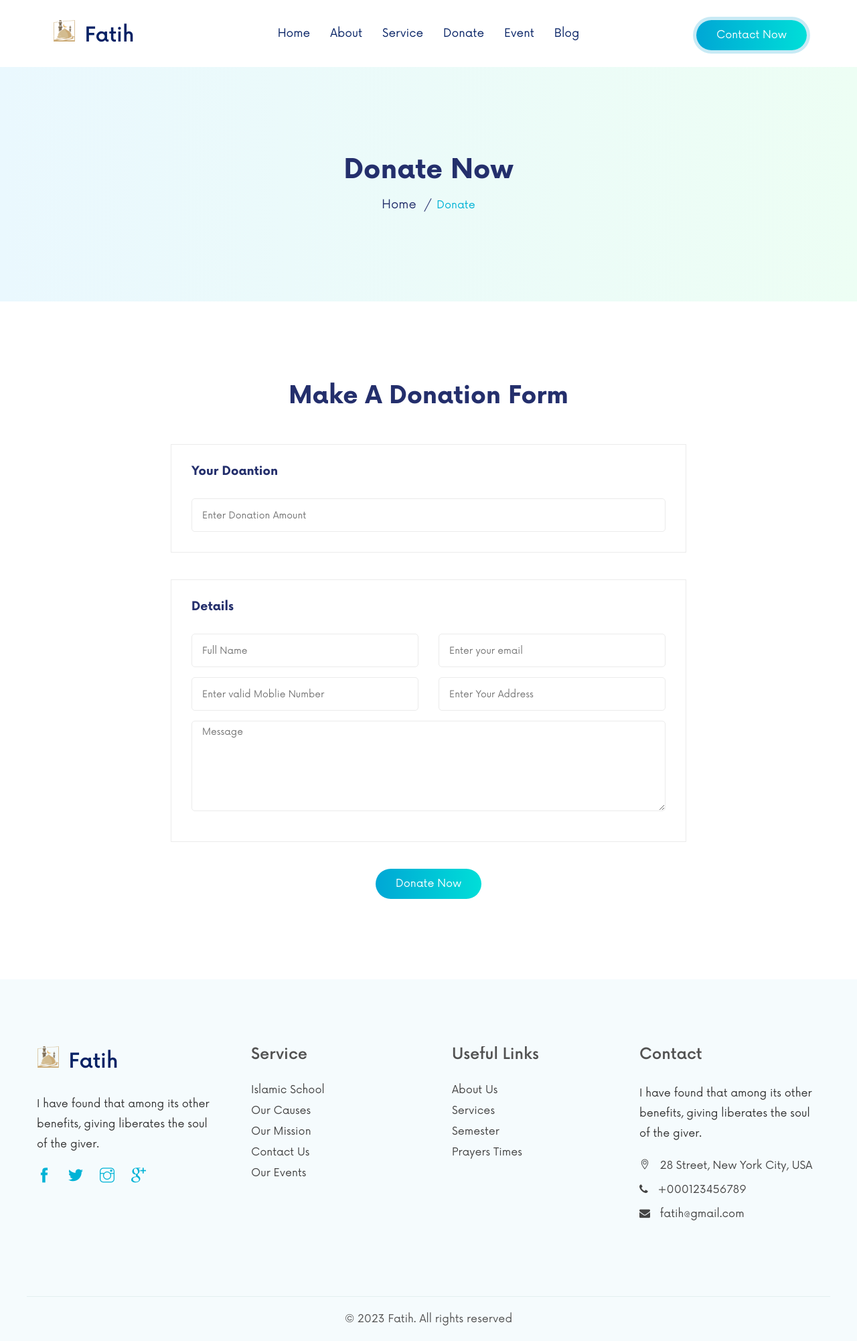
After one commit to TouhinTechnical/masjid_al_haram_Islamic_center, a PHP site: page /donate.html in a window 1280 px wide. The commit adds this page. Shown: the whole page at 67% size. Run offline with PHP 8.4, Linux system fonts and the light colour scheme.

Commit message:
Donation page design part created

```diff
--- a/assets/css/style.css
+++ b/assets/css/style.css
@@ -1,9 +1,6 @@
 /* -------------
     Fonts
 ----------------*/
-
-/* google fonts */
-@import url('https://fonts.googleapis.com/css2?family=Open+Sans:wght@300;400;600;700&family=Rubik:ital,wght@0,300;0,400;0,700;1,500&display=swap');
 /* custom fonts */
 @font-face {
     font-family: 'Conv_Now-Bold';
@@ -132,6 +129,9 @@ a{
 .fs-30{
     font-size: 30px;
 }
+.fs-36{
+    font-size: 36px;
+}
 .fs-40{
     font-size: 40px;
 }
@@ -141,8 +141,14 @@ a{
 .d-flex{
     display: flex;
 }
+.f-wrap{
+    flex-wrap: wrap;
+}
 .d-block{
     display: block !important;
+}
+.lh-20{
+    line-height: 20px;
 }
 .lh-26{
     line-height: 26px;
@@ -153,12 +159,18 @@ a{
 .lh-35{
     line-height: 35px;
 }
+.h-135{
+    height: 135px !important;
+}
 img{
     max-width: 100%;
 }
 /* margin */
 .ml-8{
     margin-left: 8.33333333%;
+}
+.ml-16{
+    margin-left: 16.66666667%;
 }
 .ml-9{
     margin-left: 9px;
@@ -189,6 +201,9 @@ img{
 }
 .mb-30{
     margin-bottom: 30px;
+}
+.mb-50{
+    margin-bottom: 50px;
 }
 .mb-70{
     margin-bottom: 70px;
@@ -227,6 +242,9 @@ img{
 }
 .bg-Whisper{
     background: #f9f9fc;
+}
+.bg-polar{
+    background: #f5fbfd !important;
 }
 /* colors */
 .text-deepSapphire{
@@ -1038,3 +1056,82 @@ img{
 /* --------------------
     Footer Part End
 ----------------------*/
+
+/* ------------- Donation HTML --------------*/
+
+/* --------------------------
+    Donation Page Start
+---------------------------*/
+.donateBreadCumbArea {
+    background: -moz-linear-gradient(1deg, rgb(234, 248, 254) 0%, rgb(237, 254, 244) 100%);
+    background: -webkit-linear-gradient(1deg, rgb(234, 248, 254) 0%, rgb(237, 254, 244) 100%);
+    background: -ms-linear-gradient(1deg, rgb(234, 248, 254) 0%, rgb(237, 254, 244) 100%);
+    min-height: 350px;
+    position: relative;
+    display: flex;
+    justify-content: center;
+    flex-direction: column;
+    z-index: 1;
+}
+.breadcumbWrapTittle {
+    font-family: 'Conv_Now-Bold';
+    line-height: 60px;
+    margin-top: -10px;
+    text-transform: capitalize;
+}
+.breadcumdNav li {
+    display: inline-block;
+    padding: 0 5px;
+}
+.breadcumdNav .breadcumbNavFirst::after{
+    position: relative;
+    content: "/";
+    left: 7px;
+}
+.breadcumdNav li a {
+    font-size: 18px;
+    transition: all .3s;
+}
+.breadcumdNav li:hover a{
+    color: #00b3d6;
+}
+/* form part */
+.donationAmount,
+.donationDetails {
+    border: 1px solid #ebebeb;
+    padding: 30px;
+    margin-bottom: 40px;
+}
+.donateHeaderTittle,
+.donateAmountTittle,
+.donationDetailsTittle {
+    font-family: 'Conv_Now-Bold';
+    text-transform: capitalize;
+    margin-top: 0;
+}
+.donationAmountInput,
+.donationDetailsInput {
+    display: block;
+    width: 100%;
+    height: 50px;
+    border: 1px solid #ebebeb;
+    border-radius: 5px;
+    padding: 6px 12px 6px 15px;
+    background: transparent;
+    font-size: 14px;
+    line-height: 20px;
+    font-family: 'Now';
+    color: #525252;
+    outline: 0;
+}
+.submitBtn {
+    cursor: pointer;
+    box-shadow: none;
+    border-radius: 40px;
+    padding: 13px 30px;
+    font-family: 'Now';
+    font-size: 16px;
+}
+/* --------------------------
+    Donation Page End
+---------------------------*/
--- /dev/null
+++ b/donate.html
@@ -0,0 +1,260 @@
+<!DOCTYPE html>
+<html lang="en">
+    <head>
+        <meta charset="UTF-8">
+        <meta http-equiv="X-UA-Compatible" content="IE=edge">
+        <meta name="viewport" content="width=device-width, initial-scale=1.0">
+        <link rel="shortcut icon" href="assets/image/favicon.ico" type="image/x-icon">
+        <title>Fatih - Islamic center</title>
+        <!-- Icon Links -->
+        <link rel="stylesheet" href="assets/css/themify-icons.css">
+        <link rel="stylesheet" href="assets/css/flaticon.css">
+        <link rel="stylesheet" href="assets/css/font-awesome.min.css">
+        <!-- Custom Links -->
+        <link rel="stylesheet" href="assets/css/style.css">
+    </head>
+    <body>
+        <!-- Header Part Start -->
+        <header>
+            <!-- Menu Area -->
+            <div class="navAreaMain">
+                <div class="container">
+                    <div class="row d-flex">
+                        <div class="col-2">
+                            <div class="logoArea">
+                                <a href="index.html">
+                                    <img src="assets/image/Logo.png" alt="Fatih" class="logoImg">
+                                    <span class="fs-30 fw-bold text-deepSapphire">Fatih</span>
+                                </a>
+                            </div>
+                        </div> <!-- col 2 -->
+                        <div class="col-8">
+                            <nav class="navArea">
+                                <div class="navAreaMenu">
+                                    <ul>
+                                        <li><a href="index.html" class="text-deepSapphire">home</a></li>
+                                        <li><a href="#about" class="text-deepSapphire">about</a></li>
+                                        <li><a href="#service" class="text-deepSapphire">service</a></li>
+                                        <li><a href="donate.html" class="text-deepSapphire">donate</a></li>
+                                        <li><a href="#event" class="text-deepSapphire">event</a></li>
+                                        <li><a href="#blog" class="text-deepSapphire">blog</a></li>
+                                    </ul>
+                                </div>
+                            </nav> <!-- navArea -->
+                        </div> <!-- col 8 -->
+                        <div class="col-2">
+                            <div class="navAreaBtn">
+                                <a href="#" class="themeBtn text-white">contact now</a>
+                            </div>
+                        </div> <!-- col 2 -->
+                    </div> <!-- Row -->
+                </div> <!-- container -->
+            </div> <!-- navAreaMain -->
+        </header>
+        <!-- Header Part End -->
+
+        <!-- Donation Part Start -->
+        <div class="donateBreadCumbArea">
+            <div class="container">
+                <div class="row">
+                    <div class="col-12 plr-15">
+                        <div class="breadcumbWrap tAlign-center">
+                            <h2 class="breadcumbWrapTittle fs-40 mb-10 text-Astronaut">donate now</h2>
+                            <ul class="breadcumdNav">
+                                <li class="breadcumbNavFirst text-Astronaut">
+                                    <a href="index.html" class="text-Astronaut">Home</a>
+                                </li>
+                                <li>
+                                    <span class="text-Cerulean">Donate</span>
+                                </li>
+                            </ul>
+                        </div> <!-- breadcumbWrap -->
+                    </div> <!-- col 12 -->
+                </div> <!-- row -->
+            </div> <!-- container -->
+        </div> <!-- donateBreadCumbArea -->
+        <div class="donatePageArea ptb-120">
+            <div class="container">
+                <div class="row">
+                    <div class="col-8 ml-16 plr-15">
+                        <div class="donateHeader">
+                            <h2 class="donateHeaderTittle text-Astronaut fs-36 fw-bold mb-50 tAlign-center">make a donation form</h2>
+                        </div> <!-- donateHeader -->
+                        <div class="donationFromArea">
+                            <form action="#">
+                                <div class="donationAmount">
+                                    <h2 class="donateAmountTittle fs-18 fw-semiBold text-Astronaut mb-30 lh-20">your doantion</h2>
+                                    <input type="text" class="donationAmountInput" name="text" id="text" placeholder="Enter Donation Amount">
+                                </div> <!-- donationAmount -->
+                                <div class="donationDetails">
+                                    <h2 class="donationDetailsTittle fs-18 fw-semiBold text-Astronaut mb-30 lh-20">details</h2>
+                                    <div class="row d-flex f-wrap">
+                                        <div class="col-6 mb-15 plr-15">
+                                            <input type="text" class="donationDetailsInput" name="name" id="fullname" placeholder="Full Name">
+                                        </div> <!-- col 6 -->
+                                        <div class="col-6 mb-15 plr-15">
+                                            <input type="email" class="donationDetailsInput" name="email" id="email" placeholder="Enter your email">
+                                        </div> <!-- col 6 -->
+                                        <div class="col-6 mb-15 plr-15">
+                                            <input type="number" class="donationDetailsInput" name="number" id="Mnumber" placeholder="Enter valid Moblie Number">
+                                        </div> <!-- col 6 -->
+                                        <div class="col-6 mb-15 plr-15">
+                                            <input type="text" class="donationDetailsInput" name="address" id="address" placeholder="Enter Your Address">
+                                        </div> <!-- col 6 -->
+                                        <div class="col-12 mb-15 plr-15">
+                                            <textarea name="note" id="note" cols="30" rows="10" class="donationDetailsInput h-135" placeholder="Message"></textarea>
+                                        </div> <!-- col 12 -->
+                                    </div> <!-- row -->
+                                </div> <!-- donationDetails -->
+                                <div class="submitArea tAlign-center">
+                                    <button type="submit" class="themeBtn submitBtn text-white">donate now</button>
+                                </div> <!-- submitArea -->
+                            </form> <!-- form -->
+                        </div> <!-- donationFromArea -->
+                    </div> <!-- col 8 -->
+                </div> <!-- row -->
+            </div> <!-- container -->
+        </div> <!-- donatePageArea -->
+        <!-- Donation Part End -->
+
+        <!-- Footer Part Start -->
+        <section class="footerArea bg-polar">
+            <div class="topFooter">
+                <div class="container">
+                    <div class="row d-flex">
+                        <div class="col-3 plr-15">
+                            <div class="widget">
+                                <div class="logoArea mb-30">
+                                    <a href="index.html">
+                                        <img src="assets/image/Logo.png" alt="Fatih" class="logoImg">
+                                        <span class="fs-30 fw-bold text-deepSapphire">Fatih</span>
+                                    </a>
+                                </div>
+                                <p class="lh-30 mb-10 text-MineShaft">I have found that among its other benefits, giving liberates the soul of the giver.</p>
+                                <ul class="pt-10 of-hidden">
+                                    <li>
+                                        <a href="#" class="text-Cerulean">
+                                            <i class="ti-facebook"></i>
+                                        </a>
+                                    </li>
+                                    <li>
+                                        <a href="#" class="text-Cerulean">
+                                            <i class="ti-twitter-alt"></i>
+                                        </a>
+                                    </li>
+                                    <li>
+                                        <a href="#" class="text-Cerulean">
+                                            <i class="ti-instagram"></i>
+                                        </a>
+                                    </li>
+                                    <li>
+                                        <a href="#" class="text-Cerulean">
+                                            <i class="ti-google"></i>
+                                        </a>
+                                    </li>
+                                </ul>
+                            </div> <!-- widget -->
+                        </div> <!-- col 3 -->
+                        <div class="col-3 plr-15">
+                            <div class="linkWidget pl-20 of-hidden">
+                                <div class="widgetTittle mb-30">
+                                    <h3>Service</h3>
+                                </div> <!-- widgetTittle -->
+                                <ul>
+                                    <li>
+                                        <a href="#service">
+                                            islamic school
+                                        </a>
+                                    </li>
+                                    <li>
+                                        <a href="#service">
+                                            our causes
+                                        </a>
+                                    </li>
+                                    <li>
+                                        <a href="#">
+                                            our mission
+                                        </a>
+                                    </li>
+                                    <li>
+                                        <a href="contact.html">
+                                            contact us
+                                        </a>
+                                    </li>
+                                    <li>
+                                        <a href="#event">
+                                            our events
+                                        </a>
+                                    </li>
+                                </ul>
+                            </div> <!-- linkWidget -->
+                        </div> <!-- col 3 -->
+                        <div class="col-2 plr-15">
+                            <div class="linkWidget pl-20 of-hidden">
+                                <div class="widgetTittle mb-30">
+                                    <h3>Useful Links</h3>
+                                </div> <!-- widgetTittle -->
+                                <ul>
+                                    <li>
+                                        <a href="#about">
+                                            about us
+                                        </a>
+                                    </li>
+                                    <li>
+                                        <a href="#service">
+                                            services
+                                        </a>
+                                    </li>
+                                    <li>
+                                        <a href="#">
+                                            semester
+                                        </a>
+                                    </li>
+                                    <li>
+                                        <a href="#timer">
+                                            Prayers Times
+                                        </a>
+                                    </li>
+                                </ul>
+                            </div> <!-- linkWidget -->
+                        </div> <!-- col 2 -->
+                        <div class="col-3 plr-15 ml-8">
+                            <div class="contactWidget">
+                                <div class="widgetTittle mb-30">
+                                    <h3>Contact</h3>
+                                </div> <!-- widgetTittle -->
+                                <p class="lh-30 mb-10 text-MineShaft">I have found that among its other benefits, giving liberates the soul of the giver.</p>
+                                <div class="contact-ft mt-20">
+                                    <ul>
+                                        <li>
+                                            <i class="fi ti-location-pin"></i>
+                                            28 Street, New York City, USA
+                                        </li>
+                                        <li>
+                                            <i class="fa fa-phone"></i>
+                                            +000123456789
+                                        </li>
+                                        <li>
+                                            <i class="fa fa-envelope"></i>
+                                            fatih@gmail.com
+                                        </li>
+                                    </ul>
+                                </div> <!-- contact-ft -->
+                            </div> <!-- contactWidget -->
+                        </div> <!-- col 3 -->
+                    </div> <!-- row -->
+                </div> <!-- container -->
+            </div> <!-- topFooter -->
+            <div class="buttomFooter tAlign-center">
+                <div class="container">
+                    <div class="row p-20">
+                        <div class="col-12 plr-15">
+                            <p class="copyright">© 2023 Fatih. All rights reserved</p>
+                        </div> <!-- col 12 -->
+                    </div> <!-- row -->
+                </div> <!-- container -->
+            </div> <!-- buttomFooter -->
+        </section> <!-- footerArea -->
+        <!-- Footer Part End -->
+    </body>
+</html>
```
Also changed, not shown: index.html (indentation only).
